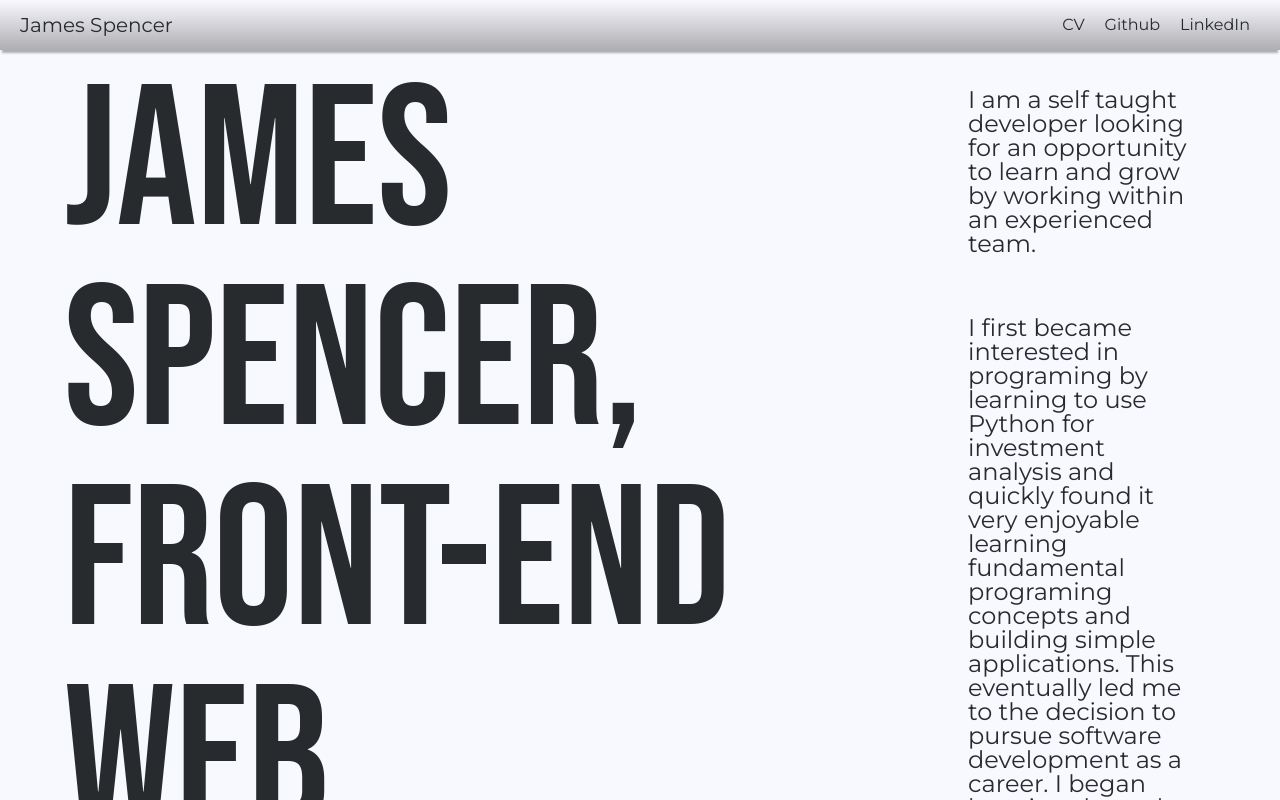
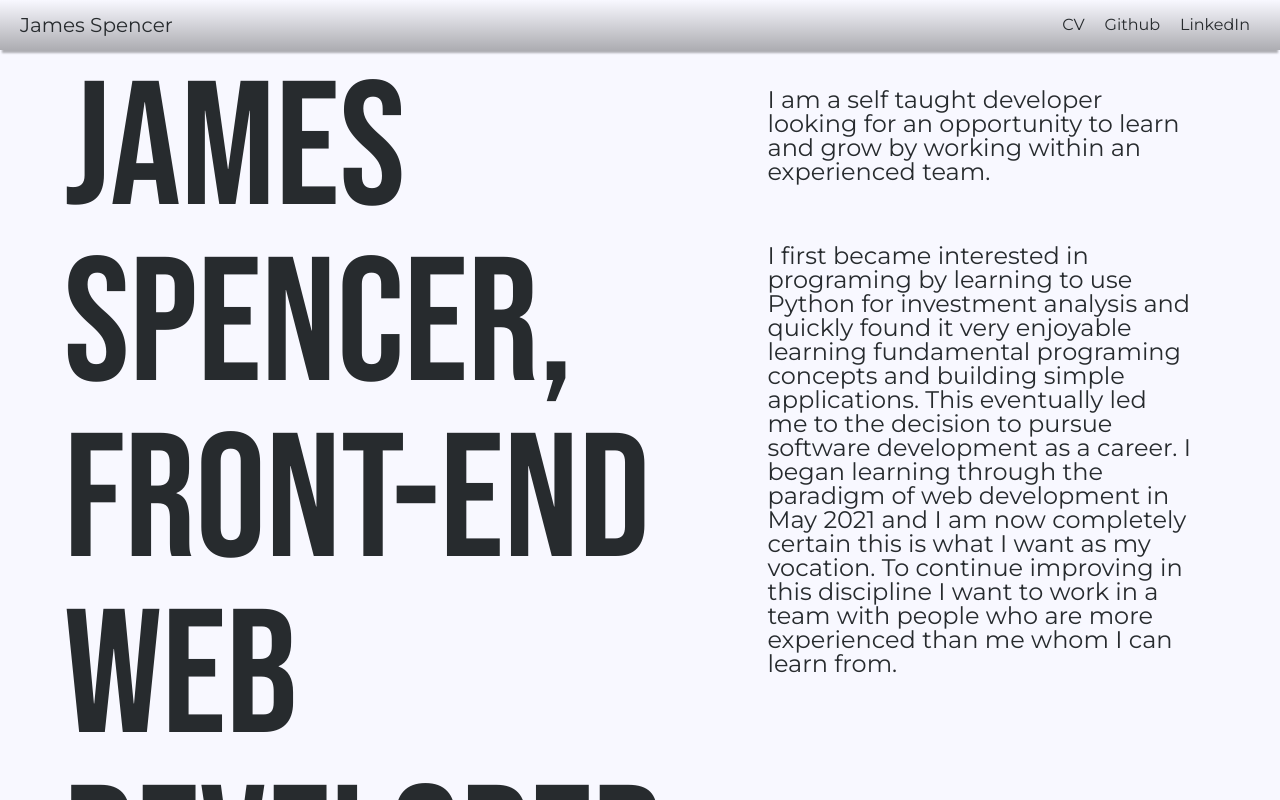
Before and after one commit to jkcswd/Portfolio-Website, a React (Create React App) app: page / in a window 1280 px wide. Shown: the top 800 px of the page. Built offline with nearby package versions, Linux system fonts and the light colour scheme.

Commit message:
Change to em

```diff
--- a/src/styles/Headline.css
+++ b/src/styles/Headline.css
@@ -1,6 +1,4 @@
 .Headline {
-  height: 1000px;
-  width: 800px;
   font-family: 'Bebas Neue', cursive;
-  font-size: 200px;
+  font-size: 11em;
 }
```
